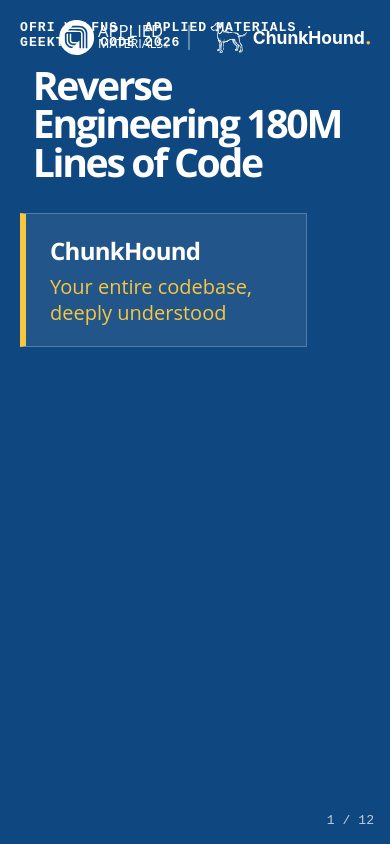
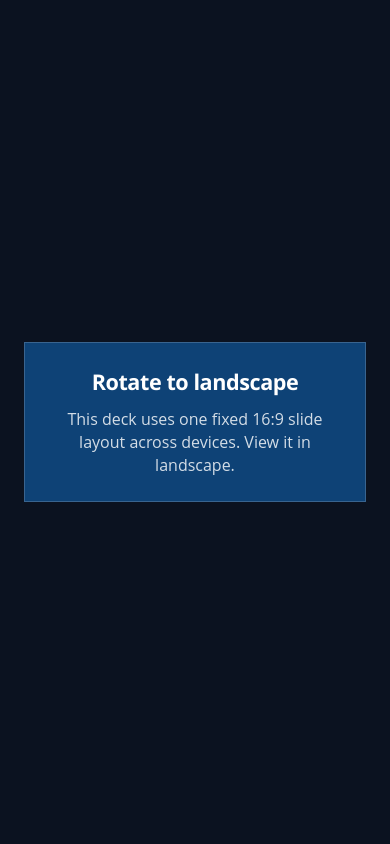
Before and after one commit to ofriw/presentation-builder, a React (Vite) app: page / in a window 390 px wide. Built offline with nearby package versions, Linux system fonts and the light colour scheme; a web font is replaced by a local one.

Commit message:
Add landscape orientation warning for portrait mobile

```diff
--- a/src/slides/SlideFrame.tsx
+++ b/src/slides/SlideFrame.tsx
@@ -73,6 +73,14 @@
   }, []);
 
   return (
+    <>
+      <div className="orientation-warning" role="alert" aria-live="polite">
+        <div className="orientation-warning-card">
+          <strong>Rotate to landscape</strong>
+          <p>This deck uses one fixed 16:9 slide layout across devices. View it in landscape.</p>
+        </div>
+      </div>
+
       <main className="deck-shell" ref={deckRef}>
         {slides.map((slide, index) => (
           <article
@@ -87,6 +95,7 @@
           </article>
         ))}
       </main>
+    </>
   );
 }
 
--- a/src/theme/applied-materials.css
+++ b/src/theme/applied-materials.css
@@ -86,6 +86,30 @@
 .slide.dark {
   color: white;
   background: var(--am-dark-blue);
+}
+
+.orientation-warning {
+  display: none;
+}
+
+.orientation-warning-card {
+  display: grid;
+  gap: 0.75rem;
+  max-width: 28rem;
+  padding: 1.5rem;
+  border: 1px solid rgb(255 255 255 / 0.18);
+  background: rgb(15 72 128 / 0.9);
+}
+
+.orientation-warning-card strong {
+  font-size: 1.35rem;
+  letter-spacing: -0.02em;
+}
+
+.orientation-warning-card p {
+  margin: 0;
+  color: rgb(255 255 255 / 0.82);
+  line-height: 1.45;
 }
 
 .brand-lockup {
@@ -1225,34 +1249,29 @@
 }
 .dark .slide-count { color: rgb(255 255 255 / 0.72); }
 
-@media (max-width: 900px) {
-  .deck-shell { padding: 0; }
-  .slide { width: 100%; min-height: 100svh; aspect-ratio: auto; margin: 0; border: 0; box-shadow: none; padding: 1.25rem 1.25rem 4rem; overflow: visible; }
-  .metric-grid,
-  .quote-map,
-  .decision-funnel,
-  .research-hub,
-  .pipeline-diagram,
-  .research-loop,
-  .clue-trail,
-  .architecture-split,
-  .moat-diagram,
-  .impact-dashboard,
-  .rag-failure .pipeline-diagram { grid-template-columns: 1fr; }
-  .title-lockup { align-items: flex-start; }
-  .research-hub::before, .pipeline-step::after, .clue-trail::before { display: none; }
-  .research-loop strong,
-  .case-ledger,
-  .case-answer,
-  .research-hub > strong,
-  .research-hub .spoke-card:nth-of-type(n),
-  .research-hub small { grid-column: auto; grid-row: auto; width: auto; justify-self: stretch; }
+@media (max-width: 900px) and (orientation: portrait) {
+  .deck-shell {
+    display: none;
+  }
+
+  .orientation-warning {
+    position: fixed;
+    inset: 0;
+    z-index: 10;
+    display: grid;
+    place-items: center;
+    padding: max(1.5rem, env(safe-area-inset-top)) max(1.5rem, env(safe-area-inset-right)) max(1.5rem, env(safe-area-inset-bottom)) max(1.5rem, env(safe-area-inset-left));
+    background: #0b1220;
+    color: white;
+    text-align: center;
+  }
 }
 
 @media print {
   @page { size: 16in 9in; margin: 0; }
   * { animation: none !important; print-color-adjust: exact; -webkit-print-color-adjust: exact; }
   body { background: white; }
+  .orientation-warning { display: none !important; }
   .deck-shell { height: auto; overflow: visible; padding: 0; }
   .slide { width: 16in; height: 9in; page-break-after: always; border: 0; box-shadow: none; }
   .knowledge-shards span:not(.visible),
```
Lines whose indentation alone changed are shown as unchanged.
